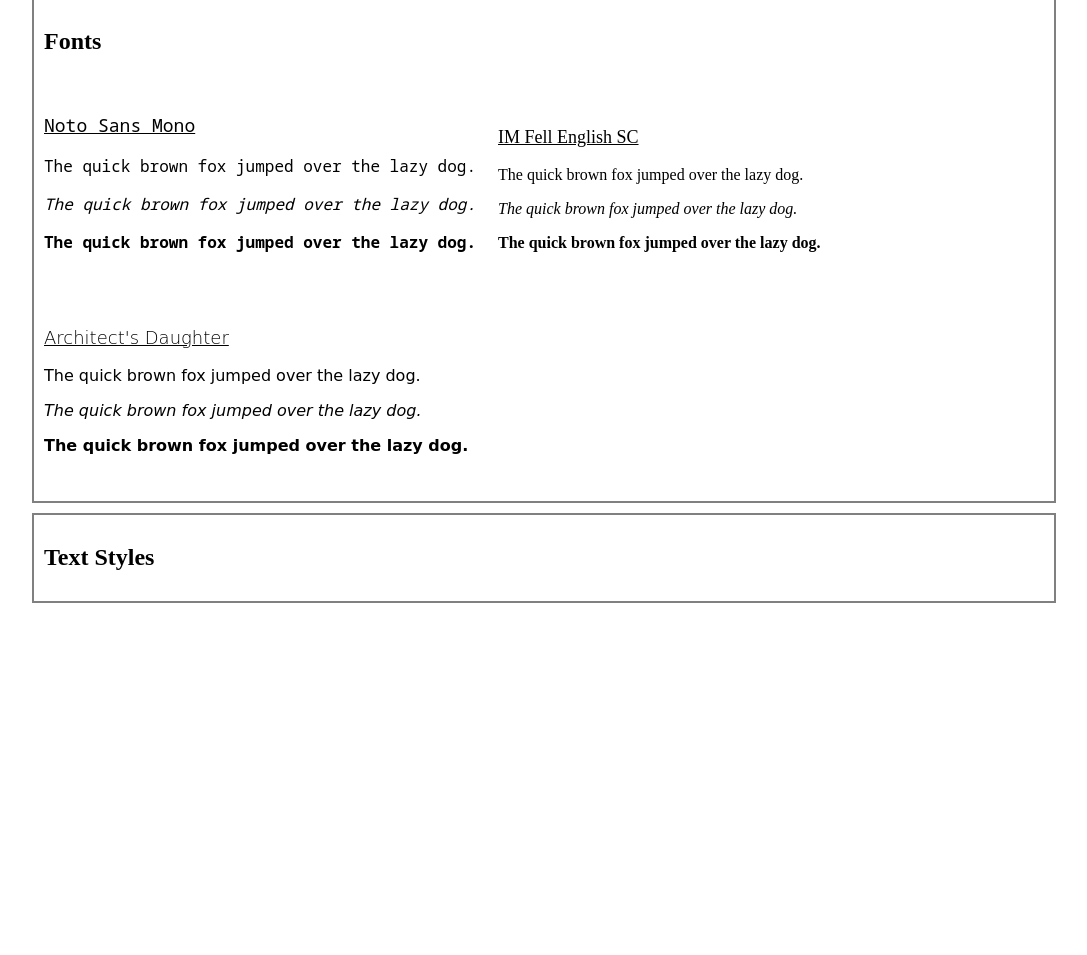
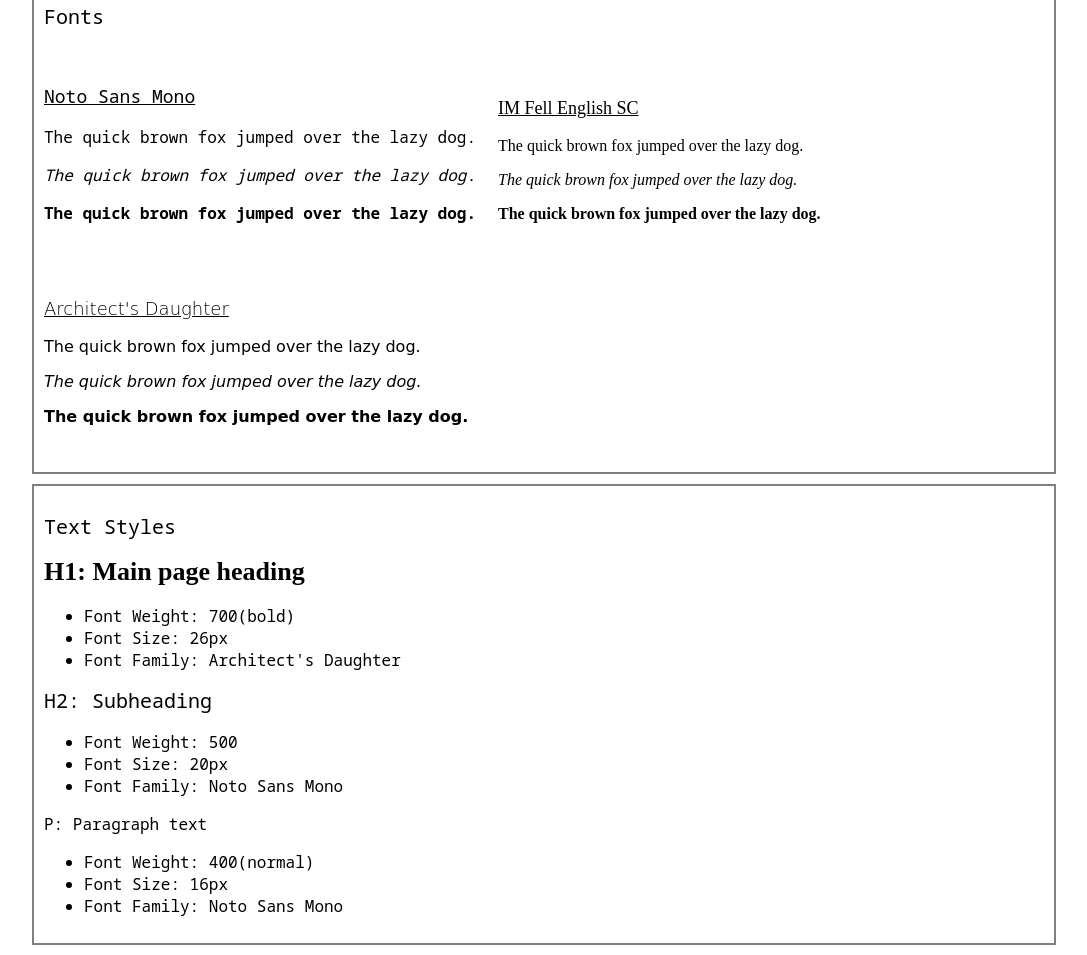
Before and after one commit to DaltonCraig/website-design-system, a plain HTML site: page index.html in a window 1280 px wide. Shown: the part 465-1420 px from the top of the page, without its empty margins (96-1183 px from the left). Before the commit the page ends 1078 px from the top, so only its background shows below. Drawn offline with Linux system fonts and the light colour scheme; a web font is replaced by a local one.

Commit message:
Complete Text Styles section Complete project

```diff
--- a/index.html
+++ b/index.html
@@ -31,27 +31,45 @@
             <h2>Fonts</h2>
             <div class="fonts">
                 <div class="font-container noto-sans-mono">
-                    <h3 class="font-name">Noto Sans Mono</h3>
-                    <p class="regular">The quick brown fox jumped over the lazy dog.</p>
-                    <p class="italic">The quick brown fox jumped over the lazy dog.</p>
-                    <p class="bold">The quick brown fox jumped over the lazy dog.</p>
+                    <h3 class="font-name ">Noto Sans Mono</h3>
+                    <p class="regular noto-sans-mono">The quick brown fox jumped over the lazy dog.</p>
+                    <p class="italic noto-sans-mono">The quick brown fox jumped over the lazy dog.</p>
+                    <p class="bold noto-sans-mono">The quick brown fox jumped over the lazy dog.</p>
                 </div>
                 <div class="font-container fell-english">
                     <h3 class="font-name">IM Fell English SC</h3>
-                    <p class="regular">The quick brown fox jumped over the lazy dog.</p>
-                    <p class="italic">The quick brown fox jumped over the lazy dog.</p>
-                    <p class="bold">The quick brown fox jumped over the lazy dog.</p>
+                    <p class="regular fell-english">The quick brown fox jumped over the lazy dog.</p>
+                    <p class="italic fell-english">The quick brown fox jumped over the lazy dog.</p>
+                    <p class="bold fell-english">The quick brown fox jumped over the lazy dog.</p>
                 </div>
                 <div class="font-container arch-daughter">
                     <h3 class="font-name">Architect's Daughter</h3>
-                    <p class="regular">The quick brown fox jumped over the lazy dog.</p>
-                    <p class="italic">The quick brown fox jumped over the lazy dog.</p>
-                    <p class="bold">The quick brown fox jumped over the lazy dog.</p>
+                    <p class="regular arch-daughter">The quick brown fox jumped over the lazy dog.</p>
+                    <p class="italic arch-daughter">The quick brown fox jumped over the lazy dog.</p>
+                    <p class="bold arch-daughter">The quick brown fox jumped over the lazy dog.</p>
                 </div>
             </div>
         </div>
         <div class="container">
             <h2>Text Styles</h2>
+            <h1>H1: Main page heading</h1>
+            <ul>
+                <li>Font Weight: 700(bold)</li>
+                <li>Font Size: 26px</li>
+                <li>Font Family: Architect's Daughter</li>
+            </ul>
+            <h2>H2: Subheading</h2>
+            <ul>
+                <li>Font Weight: 500</li>
+                <li>Font Size: 20px</li>
+                <li>Font Family: Noto Sans Mono</li>
+            </ul>
+            <p>P: Paragraph text</p>
+            <ul>
+                <li>Font Weight: 400(normal)</li>
+                <li>Font Size: 16px</li>
+                <li>Font Family: Noto Sans Mono</li>
+            </ul>
         </div>
     </body>
 </html>
--- a/resources/style/css/style.css
+++ b/resources/style/css/style.css
@@ -27,6 +27,22 @@
 
 body{
     margin: 0 10%;
+}
+h1{
+    font-weight: 700;
+    font-size: 26px;
+    font-family: 'Architects Daughter';
+}
+h2{
+    font-weight: 500;
+    font-size: 20px;
+    font-family: 'Noto Sans Mono';
+}
+
+p, li{
+    font-weight: 400;
+    font-size: 16px;
+    font-family: 'Noto Sans Mono';
 }
 
 .container{
```
